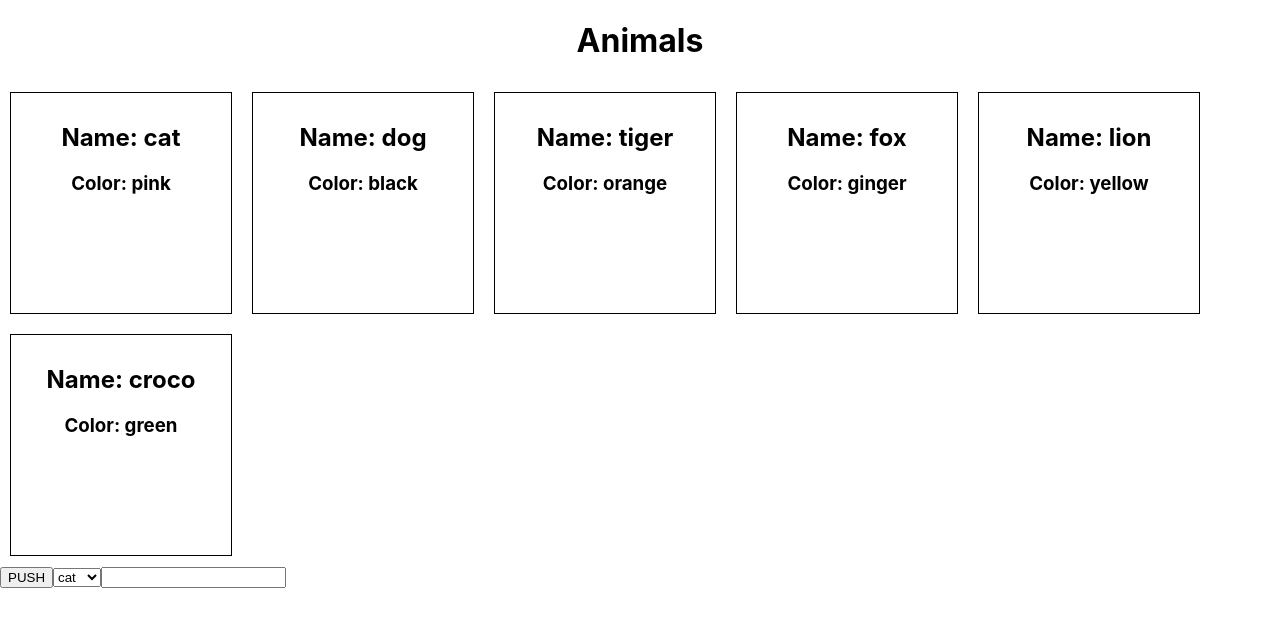
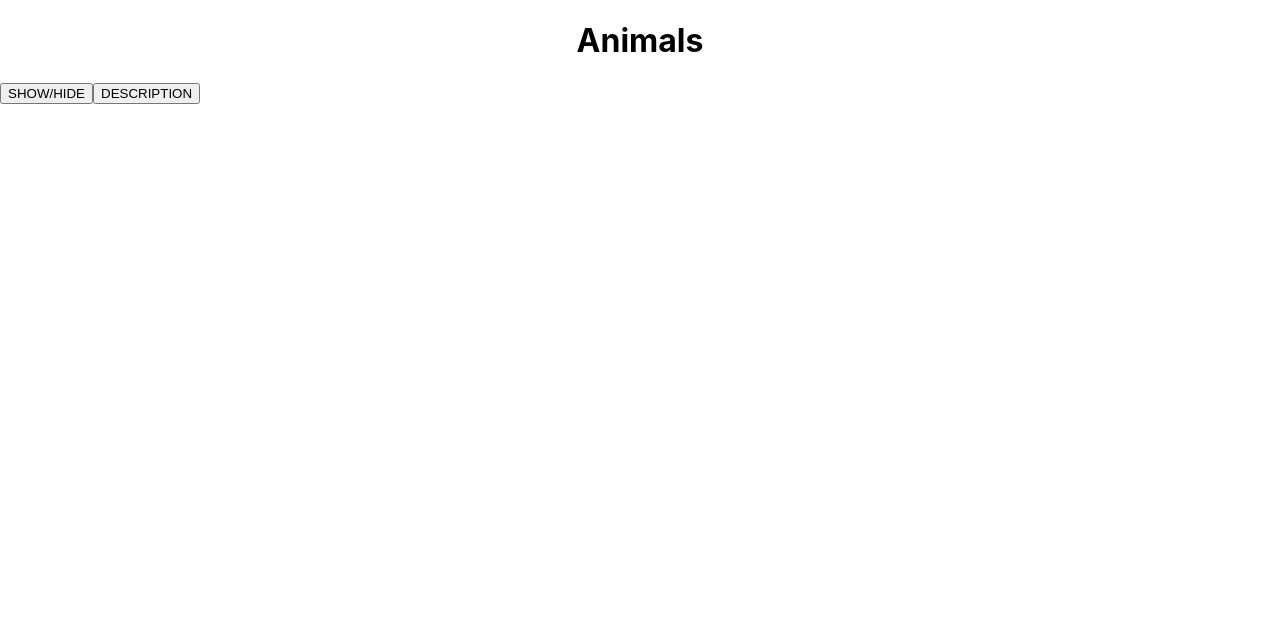
Before and after one commit to yu1iia/react_prof, a React (Create React App) app in the folder my-app/: page / in a window 1280 px wide. Shown: the top 626 px of the page. Built offline with nearby package versions, Linux system fonts and the light colour scheme.

Commit message:
added condition, ternary examples

```diff
--- a/my-app/src/App.js
+++ b/my-app/src/App.js
@@ -14,7 +14,9 @@ class App extends React.Component{
         { name: 'lion', color: 'yellow' },
         { name: 'croco', color: 'green' }],
 
-      title:"Animals"
+      title: "Animals",
+      showCards: false,
+      showDescription:false,
 }
  }
 //При использовнии стрелояной функции не возникает проблем с потерей контекста!!!
@@ -30,20 +32,31 @@ class App extends React.Component{
     })
   }
 
+  showCardsHandler = () => {
+  this.setState({showCards: !this.state.showCards})
+}
+showDescrHandler = () => {
+  this.setState({showDescription: !this.state.showDescription})
+}
+
+
 render(){
 
 let animal = this.state.animals
 
   return (
     <div>
-      <div style={{textAlign:'center'}}><h1>{this.state.title}</h1></div>
-  <div className = "App">
+      <div style={{ textAlign: 'center' }}><h1>{this.state.title}</h1></div>
+
+      {this.state.showCards ? <div className="App">
 
         {animal.map((item, i) => {
           return (
-            <Card name={item.name} color={item.color} click={this.eventHandler.bind(this)}key={i}/>
-  )
-})}
+            <Card name={item.name} color={item.color} click={this.eventHandler.bind(this)} key={i} show={this.state.showDescription} />
+          )
+        })}</div> : null}
+
+
 
 
 
@@ -52,18 +65,12 @@ let animal = this.state.animals
   <Card name = {animal[2].name} color = {animal[2].color} click={this.eventHandler.bind(this)}/>
   <Card name = {animal[3].name} color = {animal[3].color} click={this.eventHandler.bind(this)}/>
   <Card name = {animal[4].name} color = {animal[4].color} click={this.eventHandler.bind(this)}/> */}
-  </div>
+
 
       <div>
-        <button onClick={this.eventHandler.bind(this)}>PUSH</button>
-        <select onChange={this.inputHandler}>
-          <option>{animal[0].name}</option>
-          <option>{animal[1].name}</option>
-          <option>{animal[2].name}</option>
-          <option>{animal[3].name}</option>
+        <button onClick={this.showCardsHandler}>SHOW/HIDE</button>
+        <button onClick={this.showDescrHandler}>DESCRIPTION</button>
 
-        </select>
-        <input type="text" onChange={this.inputHandler}/>
       </div>
 
   </div>
--- a/my-app/src/components/card/Card.js
+++ b/my-app/src/components/card/Card.js
@@ -4,10 +4,22 @@ import React from 'react'
 
 export const Card = (props) =>{
 
-    return(
+    if (props.show) {
+        return(
+        <div style = {{minWidth: '200px', minHeight: '200px', textAlign: 'center', border: '1px solid black', padding: '10px', margin: '10px'}}>
+            <h2 onClick={() => props.click(props.name)}>Name: {props.name} </h2>
+                <h3>Color: {props.color}</h3>
+                <h3>Описание:</h3>
+                <p>Здесь будет описание животного</p>
+        </div>
+    )
+    }
+    else {
+         return(
         <div style = {{minWidth: '200px', minHeight: '200px', textAlign: 'center', border: '1px solid black', padding: '10px', margin: '10px'}}>
             <h2 onClick={() => props.click(props.name)}>Name: {props.name} </h2>
             <h3>Color: {props.color}</h3>
         </div>
     )
+    }
 }
```
